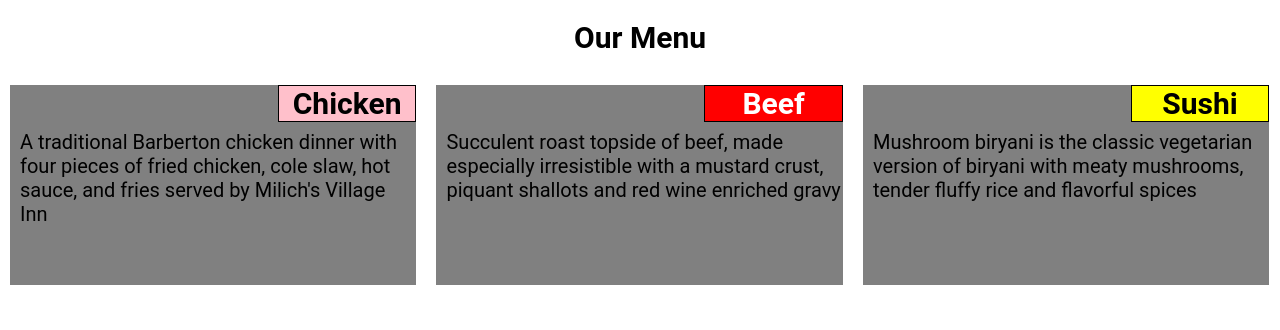
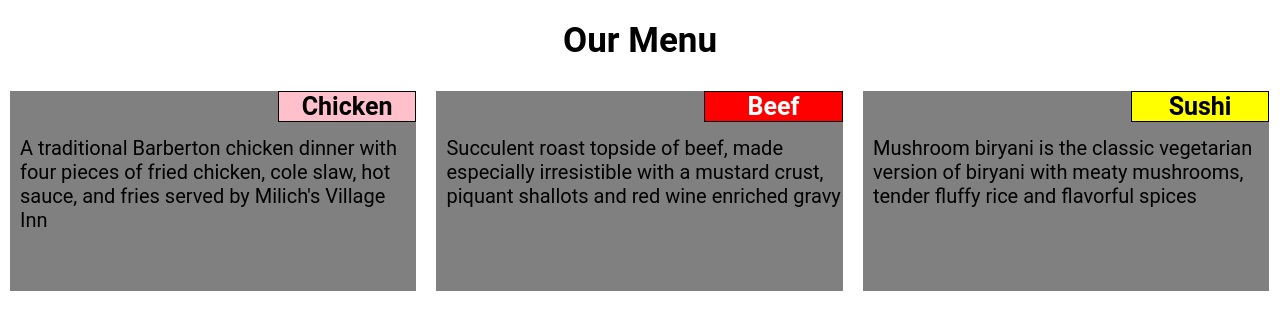
Before and after one commit to Stunny12/assignment, a plain HTML site: page index.html in a window 1280 px wide. Drawn offline with Linux system fonts and the light colour scheme.

Commit message:
Update index.css

```diff
--- a/css/index.css
+++ b/css/index.css
@@ -15,7 +15,7 @@ display: grid;
 }
 .header
 {
-font-size:1.5em;
+font-size:1.75em;
 text-align:center;
 padding : 20px 20px 20px 20px;
 font-weight:bold;
@@ -44,6 +44,8 @@ section h2
   border: 1px solid black;
   text-align:center;
   width:35%;
+  font-size:1.25em;
+ font-weight:bold;
 }
 section p
 {
```
